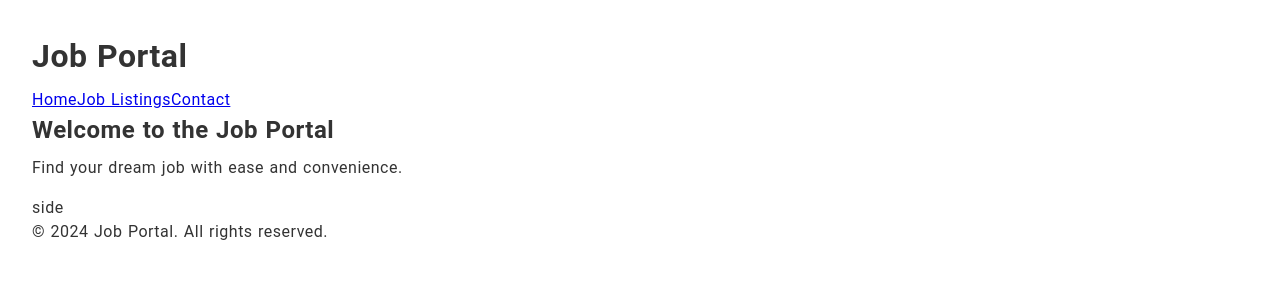
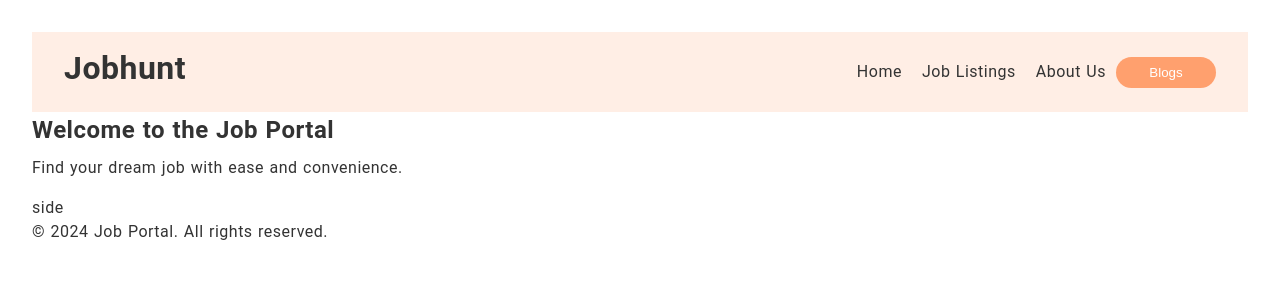
Before and after one commit to Mansoor-P/jobhunt, a React (Vite) app: page / in a window 1280 px wide. Shown: the top 300 px of the page. Built offline with nearby package versions, Linux system fonts and the light colour scheme.

Commit message:
header component and styles

```diff
--- a/src/assets/styles/Header.css
+++ b/src/assets/styles/Header.css
@@ -0,0 +1,25 @@
+.header {
+  height: 10vh;
+  display: flex;
+  flex-direction: row;
+  justify-content: space-between;
+  align-items: center;
+  background-color: var(--light-color-1);
+  padding: 0 2rem;
+}
+
+.nav > a {
+  margin: 0 10px;
+  text-decoration: none;
+  color: var(--text-color);
+  font-size: 1rem;
+}
+
+.nav > button {
+  background-color: var(--primary-color);
+  color: white;
+  border: none;
+  padding: 0.5rem 1rem;
+  border-radius: 50px;
+  width: 100px;
+}
--- a/src/components/Header.jsx
+++ b/src/components/Header.jsx
@@ -2,12 +2,13 @@ import "../assets/styles/Header.css";
 
 function Header() {
   return (
-    <header className="header">
-      <h1>Job Portal</h1>
-      <nav>
+    <header className="container header">
+      <h1>Jobhunt</h1>
+      <nav className="nav">
         <a href="/">Home</a>
         <a href="/jobs">Job Listings</a>
-        <a href="/contact">Contact</a>
+        <a href="/about">About Us</a>
+        <button>Blogs</button>
       </nav>
     </header>
   );
```
